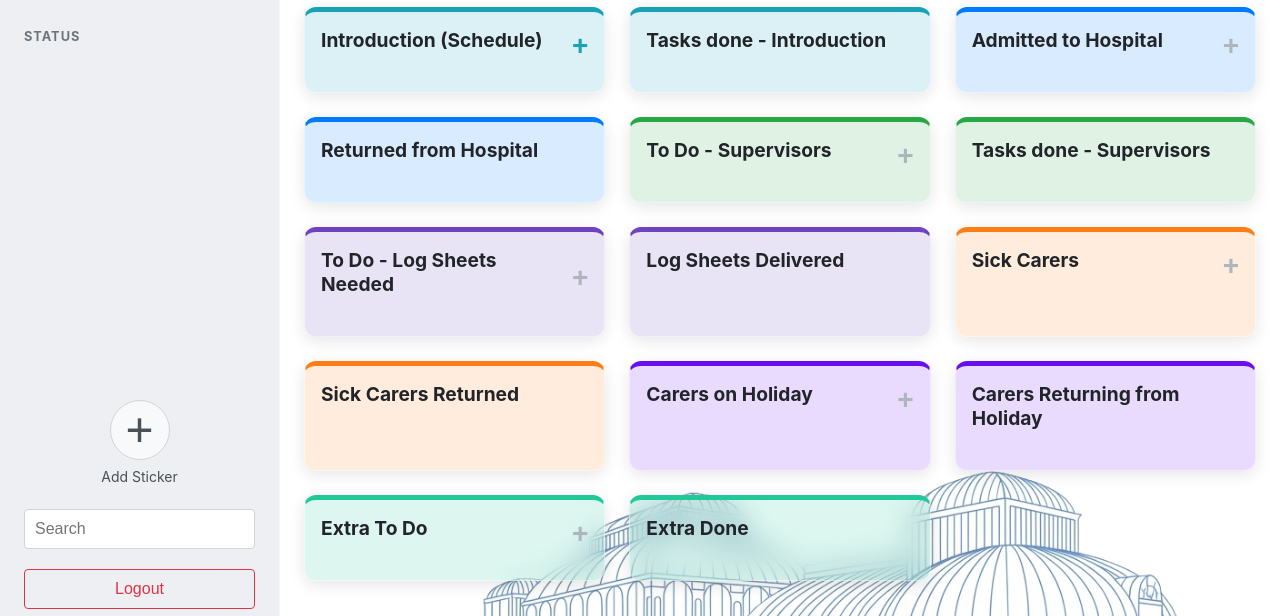
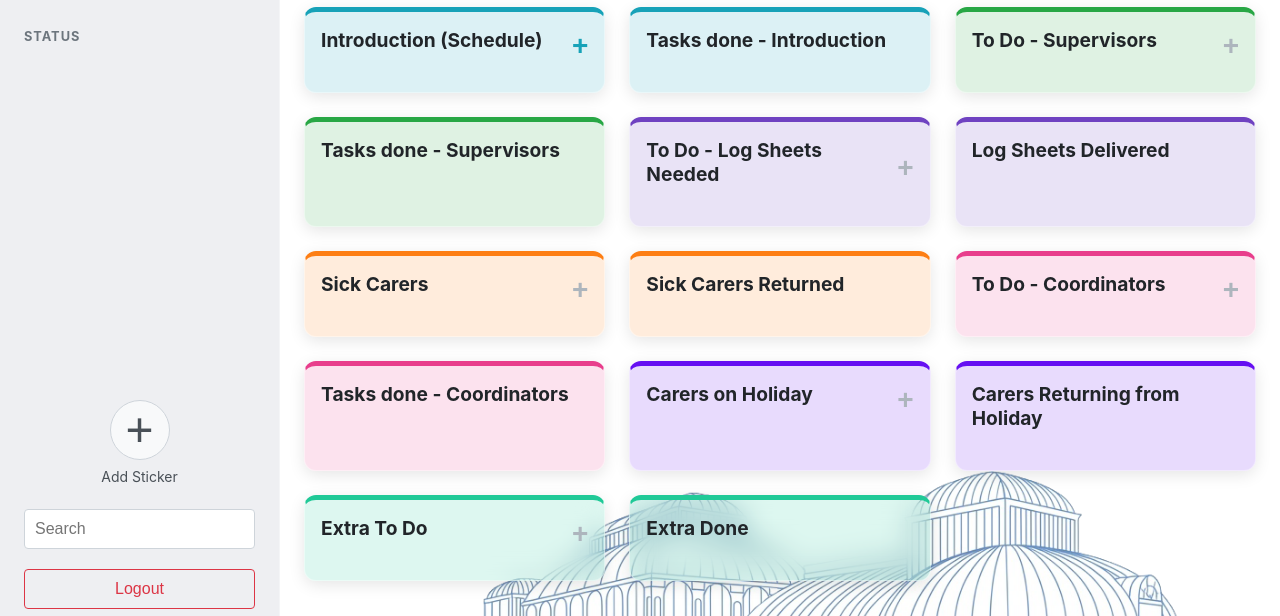
Before and after one commit to daniloluzjr/whiteboard, a website: page whiteboard.html in a window 1280 px wide. Shown: the part 80-696 px from the top of the page. Drawn offline with Linux system fonts and the light colour scheme; no server answers.

Commit message:
Add files via upload

```diff
--- a/whiteboard.html
+++ b/whiteboard.html
@@ -80,20 +80,7 @@
                 </div>
 
                 <!-- Permanent task cards -->
-                <div class="task-card non-deletable" data-group="coordinators" data-type="todo">
-                    <div class="card-header">
-                        <h3>Admitted to Hospital</h3>
-                        <button class="add-task-item-btn">+</button>
-                    </div>
-                    <ul><!-- Tasks will be added here dynamically --></ul>
-                </div>
 
-                <div class="task-card non-deletable" data-group="coordinators" data-type="done">
-                    <div class="card-header">
-                        <h3>Returned from Hospital</h3>
-                    </div>
-                    <ul><!-- Completed tasks will go here --></ul>
-                </div>
 
                 <div class="task-card non-deletable" data-group="supervisors" data-type="todo">
                     <div class="card-header">
@@ -143,6 +130,22 @@
                 </div>
 
 
+
+                <!-- Coordinators (Pink) -->
+                <div class="task-card non-deletable" data-group="coordinators" data-type="todo" data-color="pink">
+                    <div class="card-header">
+                        <h3>To Do - Coordinators</h3>
+                        <button class="add-task-item-btn">+</button>
+                    </div>
+                    <ul></ul>
+                </div>
+
+                <div class="task-card non-deletable" data-group="coordinators" data-type="done" data-color="pink">
+                    <div class="card-header">
+                        <h3>Tasks done - Coordinators</h3>
+                    </div>
+                    <ul></ul>
+                </div>
 
                 <!-- Carers on Holiday (Indigo) -->
                 <div class="task-card non-deletable" data-group="holiday" data-type="todo" data-color="indigo">
```
